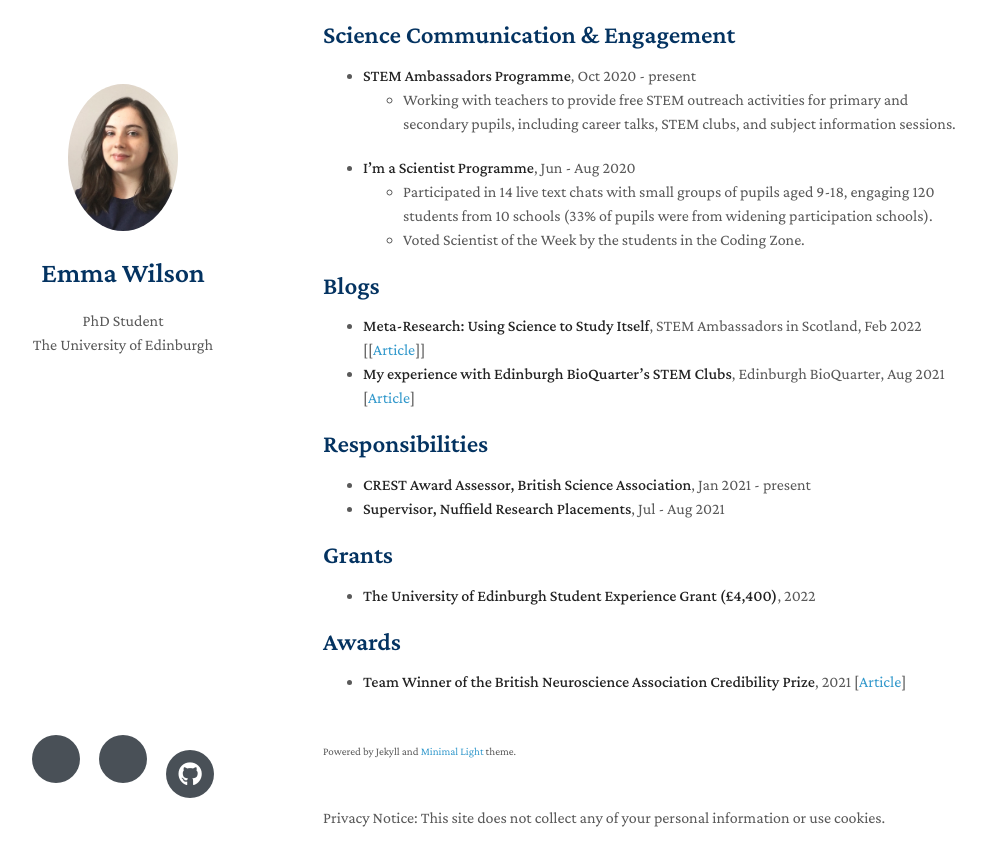
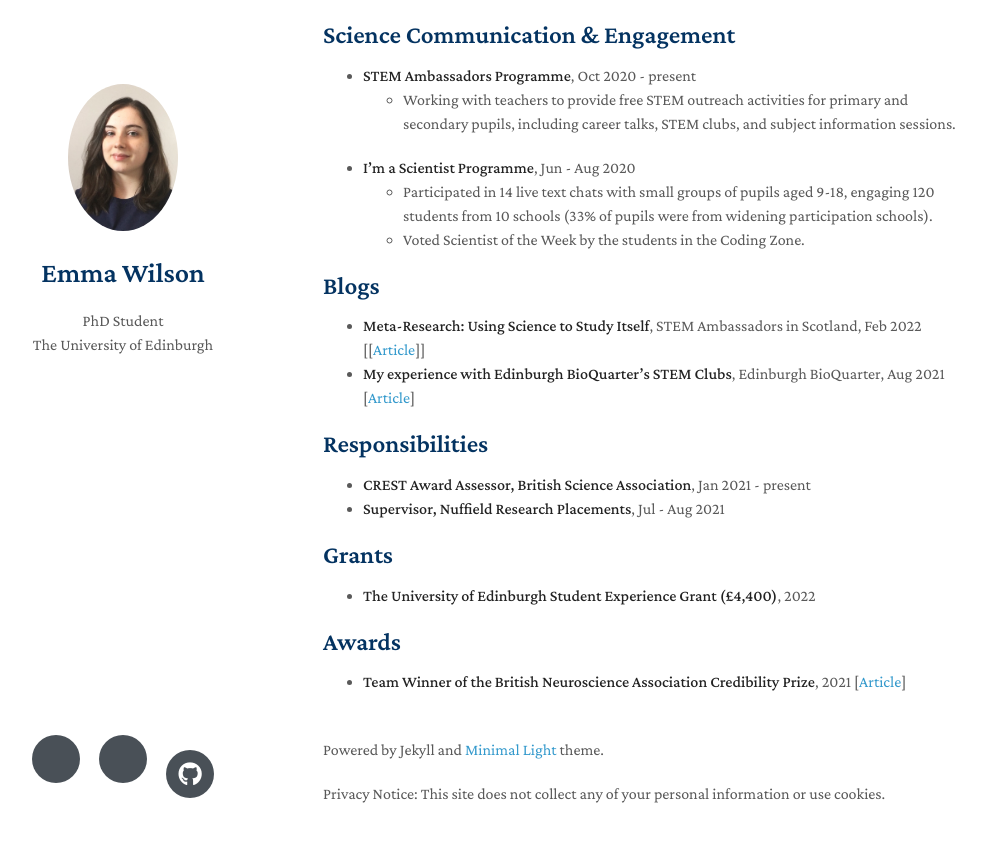
Before and after one commit to emma-wilson/emma-wilson.github.io, a Jekyll site: the page built from index.md, in a window 1280 px wide and 900 px high, scrolled down 2254 px. Shown: the top 866 px of the window, without its empty margins (147-1132 px from the left). Built offline with Jekyll 4.4.1, drawn with Linux system fonts in a browser that asks for light colours; nearby versions of some CDN libraries; a style sheet for code colours, icons or effects is not loaded; our own code applies the rules of GitHub Pages for plain Markdown files.

Commit message:
Spacing and font size

```diff
--- a/_layouts/homepage.html
+++ b/_layouts/homepage.html
@@ -52,8 +52,7 @@
 
       <br>
 
-      <p><small>Powered by Jekyll and <a href="https://github.com/yaoyao-liu/minimal-light" target="_blank" rel="noopener">Minimal Light</a> theme.</small></p>
-      <br>
+      <p>Powered by Jekyll and <a href="https://github.com/yaoyao-liu/minimal-light" target="_blank" rel="noopener">Minimal Light</a> theme.</p>
       <p> Privacy Notice: This site does not collect any of your personal information or use cookies.</p>
 
       </section>
```
